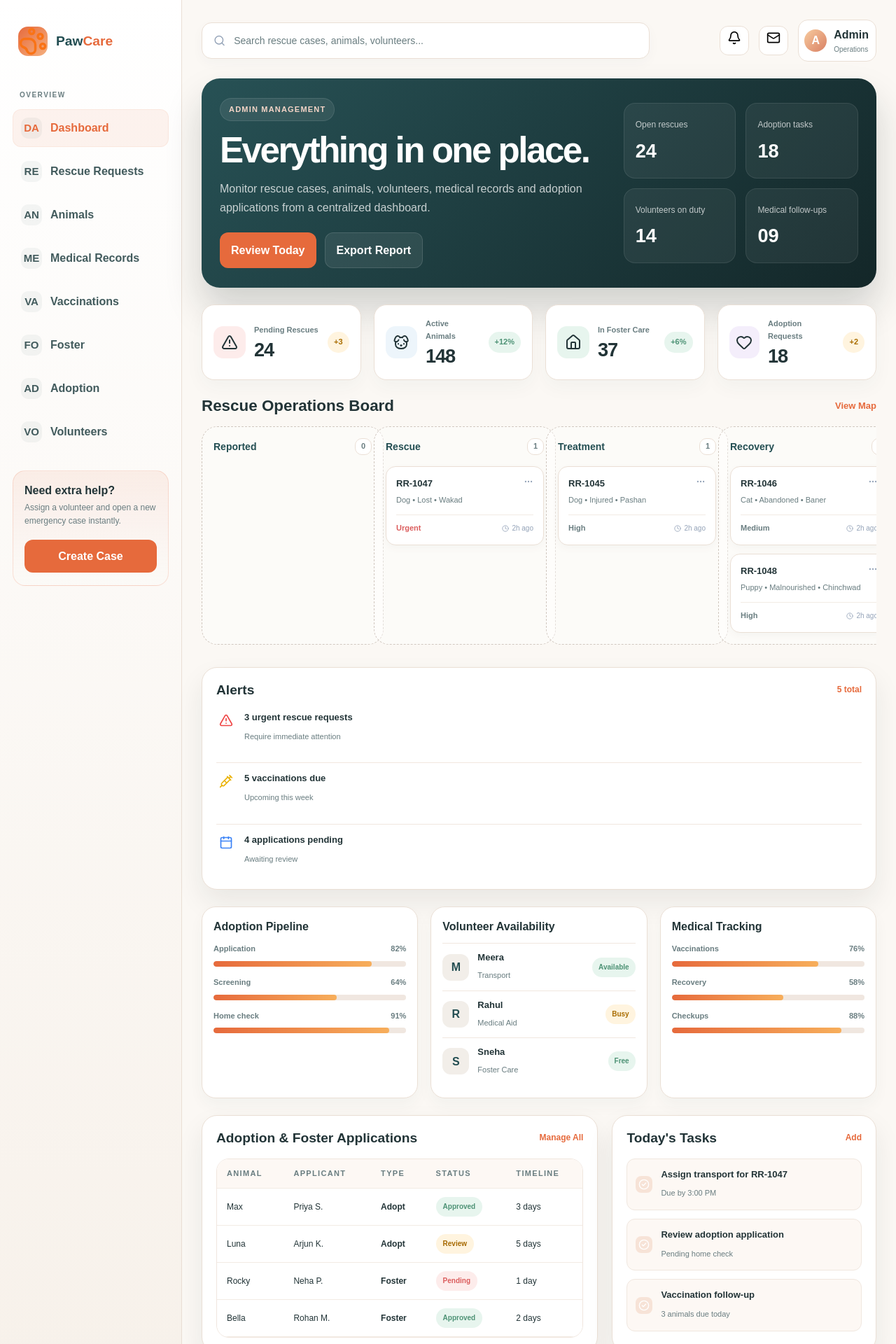
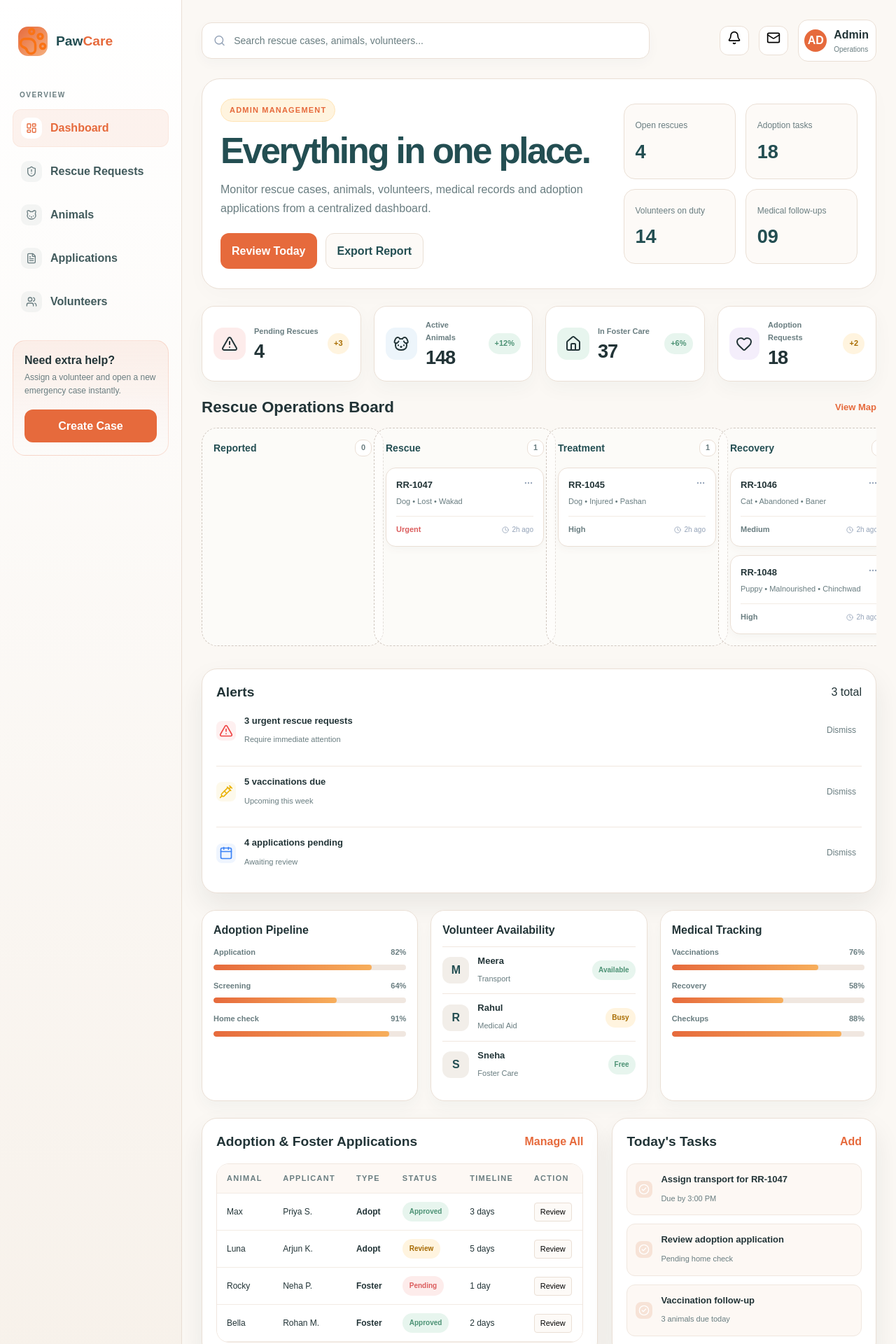
Before and after one commit to SHAYONTAN2006/ngo-project, a React (Vite) app in the folder my-react-app/: page /dashboard in a window 1280 px wide. Shown: the top 1920 px of the page at 70% size. Built offline with nearby package versions, Linux system fonts and the light colour scheme.

Commit message:
admin dashboard changes

```diff
--- a/my-react-app/src/pages/Dashboard.jsx
+++ b/my-react-app/src/pages/Dashboard.jsx
@@ -1,4 +1,4 @@
-import React from 'react';
+import React, { useState } from 'react';
 import { Link } from 'react-router-dom';
 import {
   PawPrint,
@@ -13,11 +13,23 @@ import {
   CheckCircle2,
   Syringe,
   Clock,
-  MoreHorizontal
+  MoreHorizontal,
+  LayoutDashboard,
+  ShieldAlert,
+  Cat,
+  FileText,
+  Activity,
+  Users
 } from 'lucide-react';
 import { mockDatabase } from '../data/mockData';
 
-const menu = ['Dashboard', 'Rescue Requests', 'Animals', 'Medical Records', 'Vaccinations', 'Foster', 'Adoption', 'Volunteers'];
+const menuItems = [
+  { name: 'Dashboard', icon: LayoutDashboard },
+  { name: 'Rescue Requests', icon: ShieldAlert },
+  { name: 'Animals', icon: Cat },
+  { name: 'Applications', icon: FileText },
+  { name: 'Volunteers', icon: Users },
+];
 
 function Board({ title, items, values }) {
   return (
@@ -36,67 +48,74 @@ function Board({ title, items, values }) {
 }
 
 export default function Dashboard() {
-  return (
-    <div className="dashboard-page">
-      <aside className="sidebar">
-        <Link to="/" className="brand">
-          <PawPrint className="brand-mark" size={24} color="#f97316" />
-          <div className="brand-name">Paw<span>Care</span></div>
-        </Link>
-        <nav className="nav-group">
-          <div className="nav-label">Overview</div>
-          {menu.map((item, index) => (
-            <a href="#dashboard" className={`nav-item ${index === 0 ? 'active' : ''}`} key={item}>
-              <span className="nav-icon">{item.slice(0, 2).toUpperCase()}</span>
-              {item}
-            </a>
-          ))}
-        </nav>
-        <div className="sidebar-card">
-          <h4>Need extra help?</h4>
-          <p>Assign a volunteer and open a new emergency case instantly.</p>
-          <button type="button" className="mini-btn">Create Case</button>
+  const [activeTab, setActiveTab] = useState('Dashboard');
+  const [cases, setCases] = useState(mockDatabase.rescueCases);
+  const [tasks, setTasks] = useState([
+    { id: 1, title: 'Assign transport for RR-1047', desc: 'Due by 3:00 PM', done: false },
+    { id: 2, title: 'Review adoption application', desc: 'Pending home check', done: false },
+    { id: 3, title: 'Vaccination follow-up', desc: '3 animals due today', done: false }
+  ]);
+  const [alerts, setAlerts] = useState([
+    { id: 1, Icon: AlertTriangle, title: '3 urgent rescue requests', copy: 'Require immediate attention', color: '#ef4444' },
+    { id: 2, Icon: Syringe, title: '5 vaccinations due', copy: 'Upcoming this week', color: '#eab308' },
+    { id: 3, Icon: Calendar, title: '4 applications pending', copy: 'Awaiting review', color: '#3b82f6' }
+  ]);
+  const [searchQuery, setSearchQuery] = useState('');
+
+  const toggleTask = (taskId) => {
+    setTasks(tasks.map(t => t.id === taskId ? { ...t, done: !t.done } : t));
+  };
+
+  const removeAlert = (alertId) => {
+    setAlerts(alerts.filter(a => a.id !== alertId));
+  };
+
+  const addMockCase = () => {
+    const newCase = {
+      rescue_id: `RR-${Math.floor(1000 + Math.random() * 9000)}`,
+      animal_type: 'Dog',
+      detail: 'New Rescue',
+      status: 'Reported',
+      priority: 'High'
+    };
+    setCases([newCase, ...cases]);
+  };
+
+  const renderContent = () => {
+    if (activeTab !== 'Dashboard') {
+      return (
+        <div style={{ padding: '40px', textAlign: 'center', backgroundColor: 'white', borderRadius: '20px', border: '1px solid var(--border)' }}>
+          <h2 style={{ color: 'var(--secondary)' }}>{activeTab} Module</h2>
+          <p style={{ color: 'var(--text-light)' }}>This section is currently under development. Please check back later.</p>
         </div>
-      </aside>
-      <main className="main">
-        <header className="topbar">
-          <div className="search-box">
-            <Search size={18} color="#94a3b8" />
-            <input type="text" placeholder="Search rescue cases, animals, volunteers..." />
-          </div>
-          <div className="top-actions">
-            <button type="button" className="icon-btn" aria-label="Notifications"><Bell size={20} /></button>
-            <button type="button" className="icon-btn" aria-label="Messages"><Mail size={20} /></button>
-            <div className="profile-chip">
-              <div className="avatar">A</div>
-              <div>
-                <strong>Admin</strong>
-                <small>Operations</small>
-              </div>
-            </div>
-          </div>
-        </header>
-        <section className="hero-banner">
+      );
+    }
+
+    return (
+      <>
+        {/* Updated Hero Banner - More Theme Central */}
+        <section className="hero-banner" style={{ background: 'white', border: '1px solid var(--border)', color: 'var(--text)', boxShadow: '0 10px 30px rgba(0,0,0,0.02)' }}>
           <div>
-            <span className="eyebrow">Admin Management</span>
-            <h1>Everything in one place.</h1>
-            <p>Monitor rescue cases, animals, volunteers, medical records and adoption applications from a centralized dashboard.</p>
+            <span className="eyebrow" style={{ background: '#fff4df', color: '#e66a3c', borderColor: '#ffe4b5' }}>Admin Management</span>
+            <h1 style={{ color: 'var(--secondary)' }}>Everything in one place.</h1>
+            <p style={{ color: 'var(--text-light)' }}>Monitor rescue cases, animals, volunteers, medical records and adoption applications from a centralized dashboard.</p>
             <div className="hero-actions">
-              <button type="button" className="action-btn primary">Review Today</button>
-              <button type="button" className="action-btn secondary">Export Report</button>
+              <button type="button" className="action-btn primary" onClick={() => alert('Opening daily review...')}>Review Today</button>
+              <button type="button" className="action-btn secondary" style={{ color: 'var(--secondary)', borderColor: 'var(--border)', background: '#fdfaf7' }} onClick={() => alert('Exporting report...')}>Export Report</button>
             </div>
           </div>
           <div className="hero-metrics">
-            {[['Open rescues', '24'], ['Adoption tasks', '18'], ['Volunteers on duty', '14'], ['Medical follow-ups', '09']].map(([label, value]) => (
-              <div className="mini-metric" key={label}>
-                <span>{label}</span>
+            {[['Open rescues', cases.length], ['Adoption tasks', '18'], ['Volunteers on duty', '14'], ['Medical follow-ups', '09']].map(([label, value]) => (
+              <div className="mini-metric" key={label} style={{ background: '#fdfaf7', border: '1px solid var(--border)', color: 'var(--secondary)' }}>
+                <span style={{ color: 'var(--text-light)' }}>{label}</span>
                 <strong>{value}</strong>
               </div>
             ))}
           </div>
         </section>
+
         <section className="stats-grid">
-          {[[AlertTriangle, 'Pending Rescues', '24', '+3', 'red', 'warning'], [Dog, 'Active Animals', '148', '+12%', 'blue', 'up'], [HomeIcon, 'In Foster Care', '37', '+6%', 'green', 'up'], [Heart, 'Adoption Requests', '18', '+2', 'purple', 'warning']].map(([Icon, label, value, tag, tone, tagTone]) => (
+          {[[AlertTriangle, 'Pending Rescues', cases.length, '+3', 'red', 'warning'], [Dog, 'Active Animals', '148', '+12%', 'blue', 'up'], [HomeIcon, 'In Foster Care', '37', '+6%', 'green', 'up'], [Heart, 'Adoption Requests', '18', '+2', 'purple', 'warning']].map(([Icon, label, value, tag, tone, tagTone]) => (
             <div className="stat-card" key={label}>
               <div className={`stat-icon ${tone}`}><Icon size={24} /></div>
               <div>
@@ -107,13 +126,14 @@ export default function Dashboard() {
             </div>
           ))}
         </section>
+
         <div style={{ display: 'flex', justifyContent: 'space-between', alignItems: 'center', marginBottom: '16px' }}>
           <h3 style={{fontSize: '1.4rem', margin: 0}}>Rescue Operations Board</h3>
-          <a href="#dashboard" style={{color: 'var(--primary)', fontSize: '13px', fontWeight: 'bold'}}>View Map</a>
+          <button style={{background: 'none', border: 'none', color: 'var(--primary)', fontSize: '13px', fontWeight: 'bold', cursor: 'pointer'}} onClick={() => alert('Opening map view...')}>View Map</button>
         </div>
         <section className="kanban-board">
           {['Reported', 'Rescue', 'Treatment', 'Recovery'].map(statusColumn => {
-            const columnCases = mockDatabase.rescueCases.filter(c =>
+            const columnCases = cases.filter(c =>
               c.status === statusColumn || (statusColumn === 'Reported' && c.status === 'New') || (statusColumn === 'Recovery' && c.status === 'Foster')
             );
             return (
@@ -126,7 +146,9 @@ export default function Dashboard() {
                   <div className="kanban-card" key={caseItem.rescue_id}>
                     <div className="kanban-card-title">
                       <span>{caseItem.rescue_id}</span>
-                      <MoreHorizontal size={14} color="#94a3b8" />
+                      <button style={{background: 'none', border: 'none', cursor: 'pointer'}} onClick={() => alert(`Managing case ${caseItem.rescue_id}`)}>
+                        <MoreHorizontal size={14} color="#94a3b8" />
+                      </button>
                     </div>
                     <div className="kanban-card-desc">
                       {caseItem.animal_type} • {caseItem.detail}
@@ -148,16 +170,23 @@ export default function Dashboard() {
           <div className="panel">
             <div className="panel-header">
               <h3>Alerts</h3>
-              <a href="#dashboard">5 total</a>
+              <span>{alerts.length} total</span>
             </div>
             <div className="alert-list">
-              {[[AlertTriangle, '3 urgent rescue requests', 'Require immediate attention', '#ef4444'], [Syringe, '5 vaccinations due', 'Upcoming this week', '#eab308'], [Calendar, '4 applications pending', 'Awaiting review', '#3b82f6']].map(([Icon, title, copy, color]) => (
-                <div className="alert-item" key={title}>
-                  <span className="alert-dot"><Icon size={20} color={color} /></span>
-                  <div>
-                    <strong>{title}</strong>
-                    <small>{copy}</small>
+              {alerts.length === 0 ? (
+                <p style={{ color: 'var(--text-light)', fontSize: '13px', textAlign: 'center', padding: '10px 0' }}>No new alerts!</p>
+              ) : alerts.map((alert) => (
+                <div className="alert-item" key={alert.id} style={{ display: 'flex', justifyContent: 'space-between', alignItems: 'center' }}>
+                  <div style={{ display: 'flex', gap: '12px', alignItems: 'center' }}>
+                    <span className="alert-dot" style={{ backgroundColor: `${alert.color}15` }}>
+                      <alert.Icon size={20} color={alert.color} />
+                    </span>
+                    <div>
+                      <strong>{alert.title}</strong>
+                      <small>{alert.copy}</small>
+                    </div>
                   </div>
+                  <button onClick={() => removeAlert(alert.id)} style={{ background: 'none', border: 'none', color: 'var(--text-light)', cursor: 'pointer', fontSize: '12px', padding: '4px 8px', borderRadius: '4px' }}>Dismiss</button>
                 </div>
               ))}
             </div>
@@ -184,7 +213,7 @@ export default function Dashboard() {
           <div className="panel">
             <div className="panel-header">
               <h3>Adoption & Foster Applications</h3>
-              <a href="#dashboard">Manage All</a>
+              <button style={{background: 'none', border: 'none', color: 'var(--primary)', cursor: 'pointer', fontWeight: 'bold'}} onClick={() => setActiveTab('Applications')}>Manage All</button>
             </div>
             <div className="table-wrap">
               <table>
@@ -195,6 +224,7 @@ export default function Dashboard() {
                     <th>Type</th>
                     <th>Status</th>
                     <th>Timeline</th>
+                    <th>Action</th>
                   </tr>
                 </thead>
                 <tbody>
@@ -205,6 +235,9 @@ export default function Dashboard() {
                       <td><strong>{type}</strong></td>
                       <td><span className={`pill ${tone}`}>{status}</span></td>
                       <td>{timeline}</td>
+                      <td>
+                        <button style={{ padding: '4px 8px', borderRadius: '4px', background: '#fdfaf7', border: '1px solid var(--border)', cursor: 'pointer', fontSize: '11px' }}>Review</button>
+                      </td>
                     </tr>
                   ))}
                 </tbody>
@@ -214,21 +247,89 @@ export default function Dashboard() {
           <div className="panel">
             <div className="panel-header">
               <h3>Today's Tasks</h3>
-              <a href="#dashboard">Add</a>
+              <button style={{background: 'none', border: 'none', color: 'var(--primary)', cursor: 'pointer', fontWeight: 'bold'}} onClick={() => {
+                const title = prompt('Enter task description:');
+                if (title) setTasks([...tasks, { id: Date.now(), title, desc: 'Added just now', done: false }]);
+              }}>Add</button>
             </div>
             <div className="tasks">
-              {[['Assign transport for RR-1047', 'Due by 3:00 PM'], ['Review adoption application', 'Pending home check'], ['Vaccination follow-up', '3 animals due today']].map(([title, copy]) => (
-                <div className="task-item" key={title}>
-                  <div className="task-check"><CheckCircle2 size={16} color="white" /></div>
-                  <div>
-                    <strong>{title}</strong>
-                    <small>{copy}</small>
+              {tasks.map((task) => (
+                <div className="task-item" key={task.id} style={{ opacity: task.done ? 0.6 : 1 }}>
+                  <button
+                    onClick={() => toggleTask(task.id)}
+                    className="task-check"
+                    style={{ background: task.done ? 'var(--green)' : '#f7e3d7', cursor: 'pointer', border: 'none' }}
+                  >
+                    <CheckCircle2 size={16} color="white" />
+                  </button>
+                  <div style={{ textDecoration: task.done ? 'line-through' : 'none' }}>
+                    <strong>{task.title}</strong>
+                    <small>{task.desc}</small>
                   </div>
                 </div>
               ))}
             </div>
           </div>
         </section>
+      </>
+    );
+  };
+
+  return (
+    <div className="dashboard-page">
+      <aside className="sidebar">
+        <Link to="/" className="brand">
+          <PawPrint className="brand-mark" size={24} color="#f97316" />
+          <div className="brand-name">Paw<span>Care</span></div>
+        </Link>
+        <nav className="nav-group">
+          <div className="nav-label">Overview</div>
+          {menuItems.map((item) => (
+            <button
+              onClick={() => setActiveTab(item.name)}
+              className={`nav-item ${activeTab === item.name ? 'active' : ''}`}
+              key={item.name}
+              style={{ width: '100%', textAlign: 'left', background: activeTab === item.name ? 'rgba(230, 106, 60, 0.08)' : 'transparent', border: 'none', cursor: 'pointer' }}
+            >
+              <span className="nav-icon" style={{ background: activeTab === item.name ? 'white' : 'rgba(35, 78, 82, 0.05)' }}>
+                <item.icon size={16} color={activeTab === item.name ? 'var(--primary)' : 'var(--text-light)'} />
+              </span>
+              {item.name}
+            </button>
+          ))}
+        </nav>
+        <div className="sidebar-card">
+          <h4>Need extra help?</h4>
+          <p>Assign a volunteer and open a new emergency case instantly.</p>
+          <button type="button" className="mini-btn" onClick={addMockCase}>Create Case</button>
+        </div>
+      </aside>
+      <main className="main">
+        <header className="topbar">
+          <div className="search-box">
+            <Search size={18} color="#94a3b8" />
+            <input
+              type="text"
+              placeholder="Search rescue cases, animals, volunteers..."
+              value={searchQuery}
+              onChange={(e) => setSearchQuery(e.target.value)}
+            />
+          </div>
+          <div className="top-actions">
+            <button type="button" className="icon-btn" aria-label="Notifications" onClick={() => alert('You have no new notifications.')}><Bell size={20} /></button>
+            <button type="button" className="icon-btn" aria-label="Messages" onClick={() => alert('You have no new messages.')}><Mail size={20} /></button>
+            <div className="profile-chip">
+              <div className="avatar" style={{ background: 'var(--primary)', color: 'white' }}>AD</div>
+              <div>
+                <strong>Admin</strong>
+                <small>Operations</small>
+              </div>
+            </div>
+          </div>
+        </header>
+
+        {renderContent()}
+
       </main>
     </div>
   );
```
